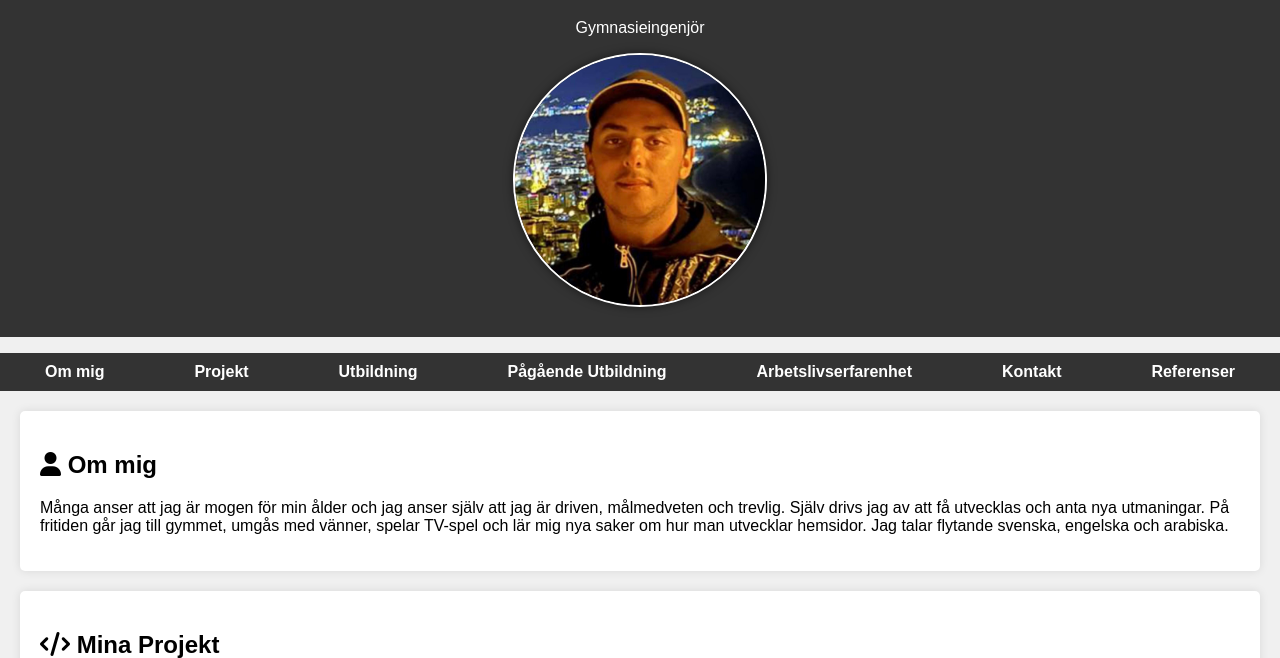
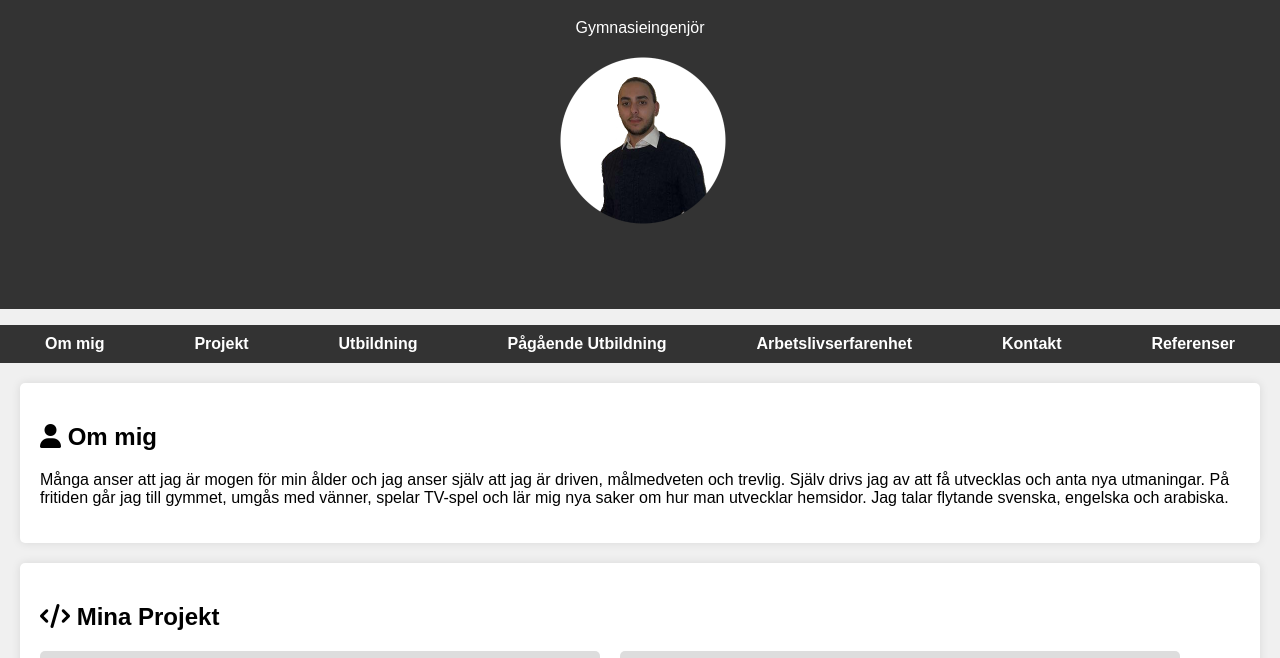
Before and after one commit to mohamadhamdan13/mohamadhamdan13.github.io, a plain HTML site: page index.html in a window 1280 px wide. Shown: the part 81-739 px from the top of the page. Drawn offline with Linux system fonts and the light colour scheme.

Commit message:
new image

```diff
--- a/index.html
+++ b/index.html
@@ -12,7 +12,7 @@
     <header>
         <h1>Mohamad Hamdan</h1>
         <p>Gymnasieingenjör</p>
-        <image src="bilder/hamdan2.jpg" alt="Your Image" class="circular-image">
+        <image src="bilder/Rund profilbild.png" alt="Your Image" class="profilbild">
     </header>
 
     <div id="menu-toggle" class="menu-icon">
--- a/style.css
+++ b/style.css
@@ -11,26 +11,22 @@ header {
     color: white;
     text-align: center;
     padding: 20px;
+    height: 350px;
 }
 
-/* Anpassa utseendet för bilden med en rund ram */
-.circular-image {
-    width: 250px;
-    max-width: 250px;
-    object-fit: cover;
-    border: 2px solid #ffffff;
-    border-radius: 50%;
-    box-shadow: 0px 0px 10px rgba(0, 0, 0, 0.5);
-    display: block;
-    margin: 10px auto;
-  }
+.profilbild {
+    margin-top: -60px;
+    margin-right: -27px;
+    max-width: 400px;
+    max-height: 400px;
+}
 
 nav ul {
     list-style-type: none;
     display: flex;
     justify-content: space-around;
     background-color: #333;
-    padding: 10px 0;
+    padding: 10px;
 }
 
 nav ul li {
@@ -57,8 +53,6 @@ section {
     border-radius: 5px;
     box-shadow: 0 0 10px rgba(0, 0, 0, 0.1);
 }
-
-  /* Anpassad stil för kontakt */
 
 .contact-info a::before {
     font-family: "FontAwesome";
@@ -139,6 +133,7 @@ section {
         z-index: 2;
 
     }
+
     #menu.hidden {
         display: none;
         position: absolute;
@@ -184,4 +179,5 @@ section {
         padding: 10px;
         width: 100%;
     }
+
 }
```
